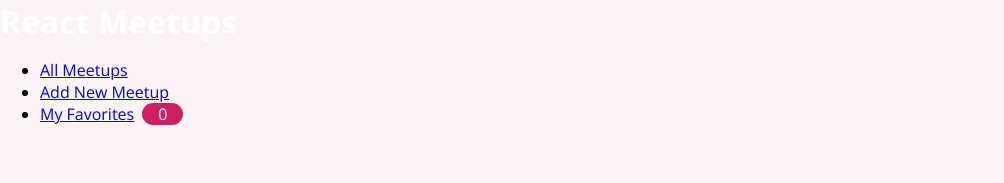
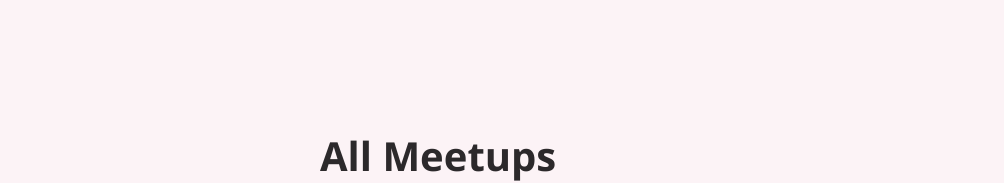
Before and after one commit to xup3rr/react-meetup, a React (Create React App) app: page / in a window 1280 px wide. Shown: the top 183 px of the page, without its empty margins (0-1004 px from the left). Built offline with nearby package versions, Linux system fonts and the light colour scheme.

Commit message:
💄 Add motion animation to MainNavigation header
- animate: -5rem

```diff
--- a/src/components/layout/MainNavigation.js
+++ b/src/components/layout/MainNavigation.js
@@ -3,6 +3,7 @@ import classes from "./MainNavigation.module.css";
 import { useState, useEffect } from "react";
 import { MeetupFavoriteAtom } from "../../store/MeetupFavoriteAtom";
 import { useAtom } from "jotai";
+import { motion } from "framer-motion";
 
 export default function MainNavigation() {
   const [meetupFavorites] = useAtom(MeetupFavoriteAtom);
@@ -21,7 +22,11 @@ export default function MainNavigation() {
   }, [scrollPosition]);
 
   return (
-    <header className={`${visible && classes.header}`}>
+    <motion.header
+      className={classes.header}
+      animate={{ y: visible ? 0 : "-5rem" }}
+      transition={{ duration: 0.2, delay: 0.2 }}
+    >
       <div className={classes.logo}>React Meetups</div>
       <nav>
         <ul>
@@ -39,6 +44,6 @@ export default function MainNavigation() {
           </li>
         </ul>
       </nav>
-    </header>
+    </motion.header>
   );
 }
--- a/src/components/layout/MainNavigation.module.css
+++ b/src/components/layout/MainNavigation.module.css
@@ -8,7 +8,6 @@
   padding: 0 10%;
   position: fixed;
   top: 0;
-  transition: ease-in 0.5s;
 }
 
 .logo {
```
Also changed, not shown: 1 other file (tests, documents, lock files or other folders).
